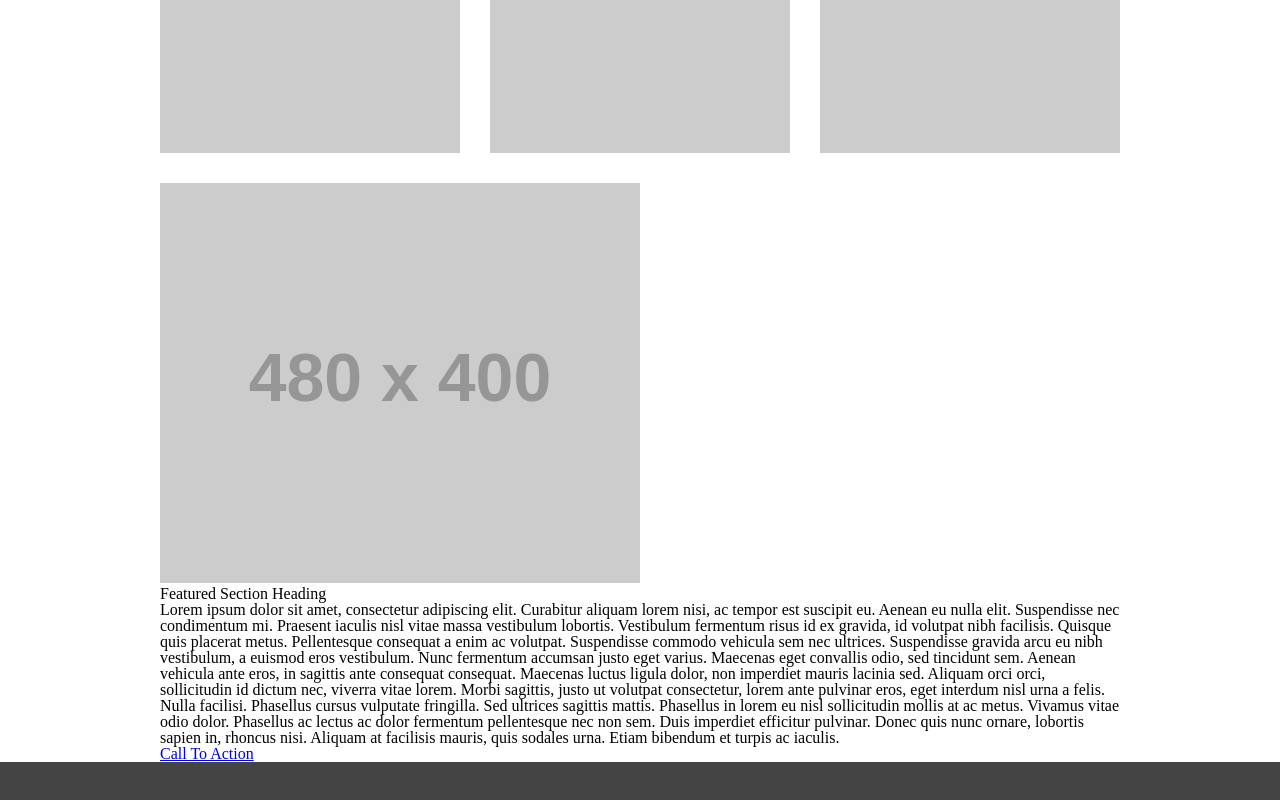
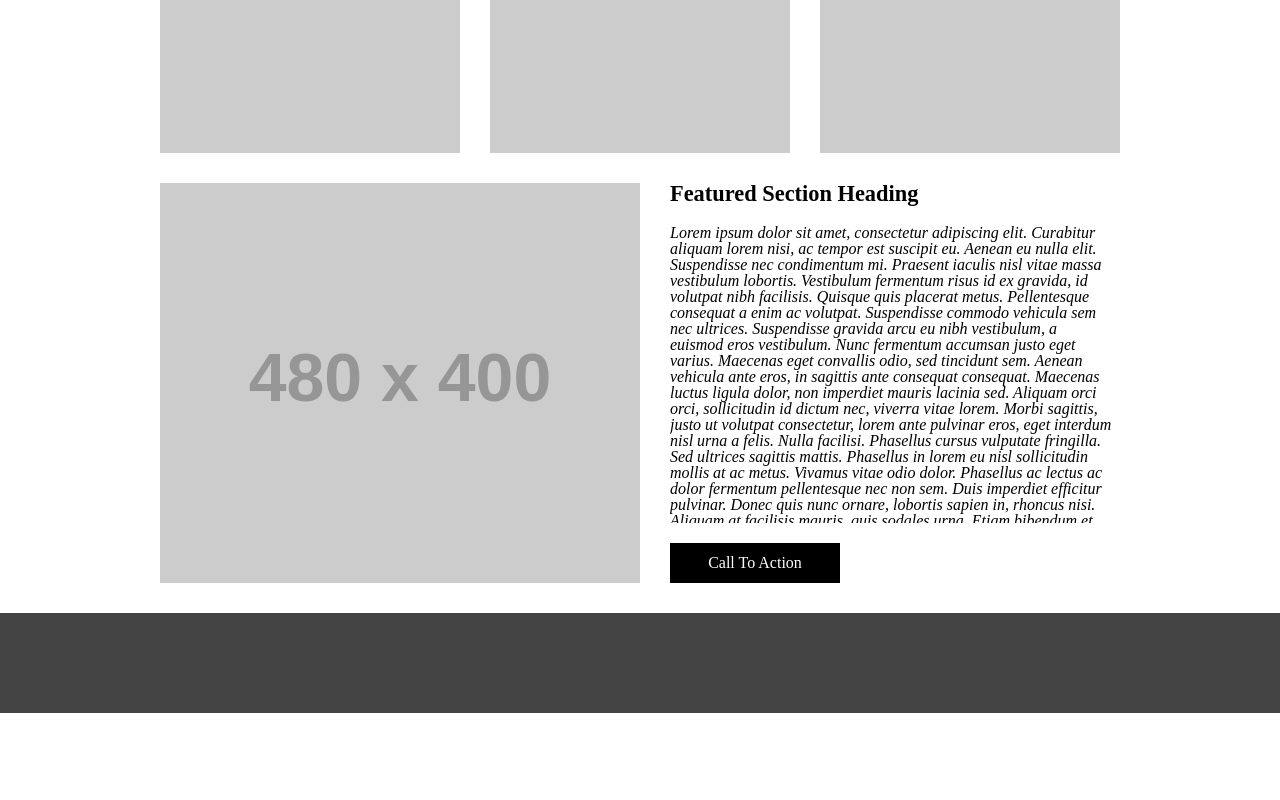
Before and after one commit to GitHubMaxwell/wireframe-exercise, a plain HTML site: page index.html in a window 1280 px wide. Shown: the part 831-1631 px from the top of the page. After the commit the page ends 1544 px from the top, so only its background shows below. Drawn offline with Linux system fonts and the light colour scheme; placeholder pictures from the web are drawn by us; a script that the page names is missing.

Commit message:
all styling complete

```diff
--- a/index.html
+++ b/index.html
@@ -26,7 +26,7 @@
             <img class = "threeUpImg" src = "https://placehold.it/300x375/000">
             <img class = "threeUpImg" src = "https://placehold.it/300x375/000">
         </div>
-        <div>
+        <div class = "featureContainer">
             <img src = "https://placehold.it/480x400/000">
             <div>
                 <h2>Featured Section Heading</h2>
@@ -34,8 +34,10 @@
                     Lorem ipsum dolor sit amet, consectetur adipiscing elit. Curabitur aliquam lorem nisi, ac tempor est suscipit eu. Aenean eu nulla elit. Suspendisse nec condimentum mi. Praesent iaculis nisl vitae massa vestibulum lobortis. Vestibulum fermentum risus id ex gravida, id volutpat nibh facilisis. Quisque quis placerat metus. Pellentesque consequat a enim ac volutpat. Suspendisse commodo vehicula sem nec ultrices. Suspendisse gravida arcu eu nibh vestibulum, a euismod eros vestibulum. Nunc fermentum accumsan justo eget varius. Maecenas eget convallis odio, sed tincidunt sem. Aenean vehicula ante eros, in sagittis ante consequat consequat. Maecenas luctus ligula dolor, non imperdiet mauris lacinia sed.
 
                     Aliquam orci orci, sollicitudin id dictum nec, viverra vitae lorem. Morbi sagittis, justo ut volutpat consectetur, lorem ante pulvinar eros, eget interdum nisl urna a felis. Nulla facilisi. Phasellus cursus vulputate fringilla. Sed ultrices sagittis mattis. Phasellus in lorem eu nisl sollicitudin mollis at ac metus. Vivamus vitae odio dolor. Phasellus ac lectus ac dolor fermentum pellentesque nec non sem. Duis imperdiet efficitur pulvinar. Donec quis nunc ornare, lobortis sapien in, rhoncus nisi. Aliquam at facilisis mauris, quis sodales urna. Etiam bibendum et turpis ac iaculis.
+
+                    Aliquam orci orci, sollicitudin id dictum nec, viverra vitae lorem. Morbi sagittis, justo ut volutpat consectetur, lorem ante pulvinar eros, eget interdum nisl urna a felis. Nulla facilisi. Phasellus cursus vulputate fringilla. Sed ultrices sagittis mattis. Phasellus in lorem eu nisl sollicitudin mollis at ac metus. Vivamus vitae odio dolor. Phasellus ac lectus ac dolor fermentum pellentesque nec non sem. Duis imperdiet efficitur pulvinar. Donec quis nunc ornare, lobortis sapien in, rhoncus nisi. Aliquam at facilisis mauris, quis sodales urna. Etiam bibendum et turpis ac iaculis.
                 </p>
-                <a href="#"><p>Call To Action</p></a>
+                <a href="#"><p id = "button">Call To Action</p></a>
             </div>
         </div>
     </div>
--- a/style.css
+++ b/style.css
@@ -43,6 +43,42 @@ nav ul li {
 .threeUp {
     overflow: auto;
 }
+.featureContainer {
+    overflow: auto;
+}
+.featureContainer img {
+    float:left;
+    margin: 0 0 30px 0;
+}
+.featureContainer div {
+    float:left;
+    width:46%;
+    height:400px;
+    margin: 0 0 30px 30px;
+}
+.featureContainer h2 {
+    font-size: 1.4em;
+    font-weight: bold;
+    margin-bottom:20px;
+}
+.featureContainer a {
+    text-decoration:none;
+}
+.featureContainer p {
+    overflow:scroll;
+    height:298px;
+    font-style:italic;
+}
+#button {
+    margin-top:20px;
+    height:40px;
+    width:170px;
+    background-color:black;
+    color:white;
+    text-align:center;
+    padding-top:12px;
+    font-style:normal;
+}
 footer {
     background-color: #444444;
     height:100px;
```
